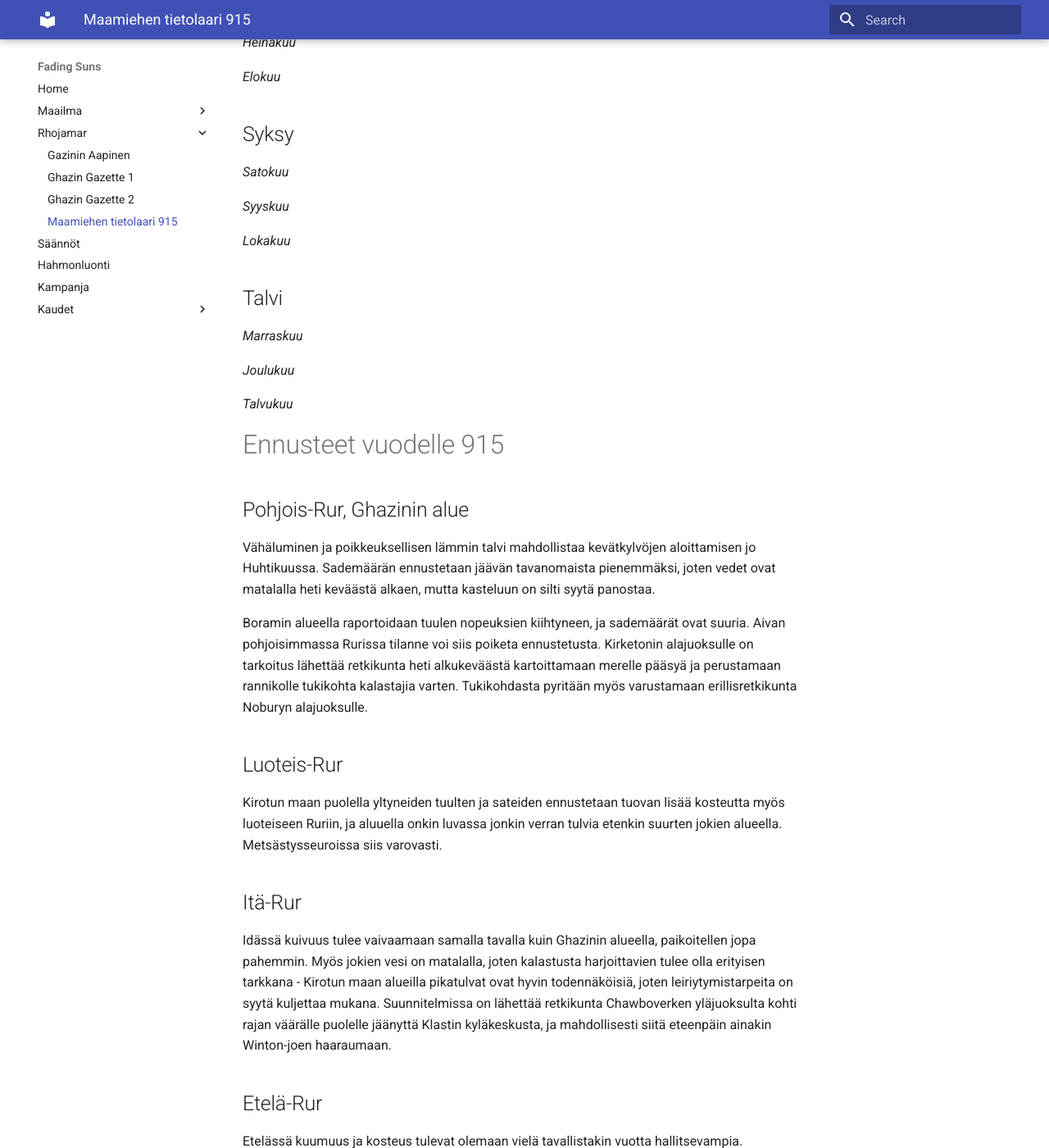
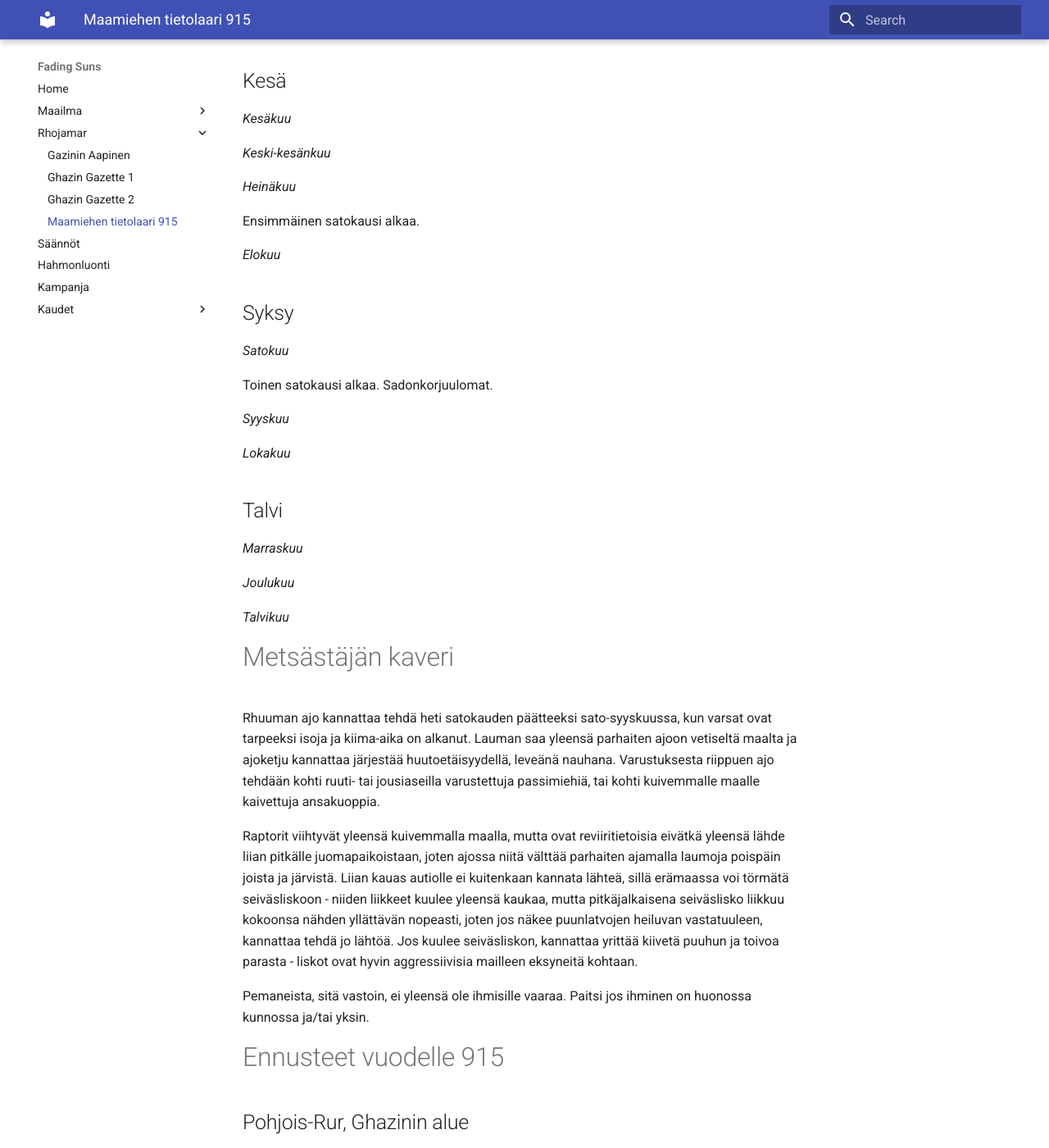
Before and after one commit to mertenator100/mertenator100.github.io, an MkDocs documentation site: the page built from docs/RurMaamiehenTietolaari.md, in a window 1280 px wide and 1400 px high, scrolled down 1034 px. Shown: the whole window at 82% size. Built offline with MkDocs 1.6.1 and Material for MkDocs 9.7.7, drawn with Linux system fonts in a browser that asks for light colours; some of the changed text lies outside the part shown.

Commit message:
satokausia

```diff
--- a/docs/RurMaamiehenTietolaari.md
+++ b/docs/RurMaamiehenTietolaari.md
@@ -16,11 +16,17 @@ Faktalaatikko: Avaruusaika. Tiesitkö että me emme ole tämän maan alkuperäis
 
 *Huhtikuu*
 
+Sipulikasvien kylvökausi alkaa yleensä alkukuusta, kun yöpakkaset väistyvät. Etelässä päästään kylvämään joskus jo Maaliskuussa, mutta pohjoisemmassa Rurissa yleensä vasta loppupuolella Huhtikuuta.
+
 ## Kevät
 
 *Kevätkuu*
 
+Koisokasvien kylvöaika. Ensimmäiset perunat saa peltoon jo kuunvaihteessa.
+
 *Toukokuu*
+
+Myöhäisperunoiden ja muiden lämpöä vaativien koisokasvien kylvöaika.
 
 ## Kesä
 
@@ -30,11 +36,15 @@ Faktalaatikko: Avaruusaika. Tiesitkö että me emme ole tämän maan alkuperäis
 
 *Heinäkuu*
 
+Ensimmäinen satokausi alkaa.
+
 *Elokuu*
 
 ## Syksy
 
 *Satokuu*
+
+Toinen satokausi alkaa. Sadonkorjuulomat.
 
 *Syyskuu*
 
@@ -46,7 +56,15 @@ Faktalaatikko: Avaruusaika. Tiesitkö että me emme ole tämän maan alkuperäis
 
 *Joulukuu*
 
-*Talvukuu*
+*Talvikuu*
+
+# Metsästäjän kaveri
+
+Rhuuman ajo kannattaa tehdä heti satokauden päätteeksi sato-syyskuussa, kun varsat ovat tarpeeksi isoja ja kiima-aika on alkanut. Lauman saa yleensä parhaiten ajoon vetiseltä maalta ja ajoketju kannattaa järjestää huutoetäisyydellä, leveänä nauhana. Varustuksesta riippuen ajo tehdään kohti ruuti- tai jousiaseilla varustettuja passimiehiä, tai kohti kuivemmalle maalle kaivettuja ansakuoppia.
+
+Raptorit viihtyvät yleensä kuivemmalla maalla, mutta ovat reviiritietoisia eivätkä yleensä lähde liian pitkälle juomapaikoistaan, joten ajossa niitä välttää parhaiten ajamalla laumoja poispäin joista ja järvistä. Liian kauas autiolle ei kuitenkaan kannata lähteä, sillä erämaassa voi törmätä seiväsliskoon - niiden liikkeet kuulee yleensä kaukaa, mutta pitkäjalkaisena seiväslisko liikkuu kokoonsa nähden yllättävän nopeasti, joten jos näkee puunlatvojen heiluvan vastatuuleen, kannattaa tehdä jo lähtöä. Jos kuulee seiväsliskon, kannattaa yrittää kiivetä puuhun ja toivoa parasta - liskot ovat hyvin aggressiivisia mailleen eksyneitä kohtaan.
+
+Pemaneista, sitä vastoin, ei yleensä ole ihmisille vaaraa. Paitsi jos ihminen on huonossa kunnossa ja/tai yksin.
 
 # Ennusteet vuodelle 915
 
```
